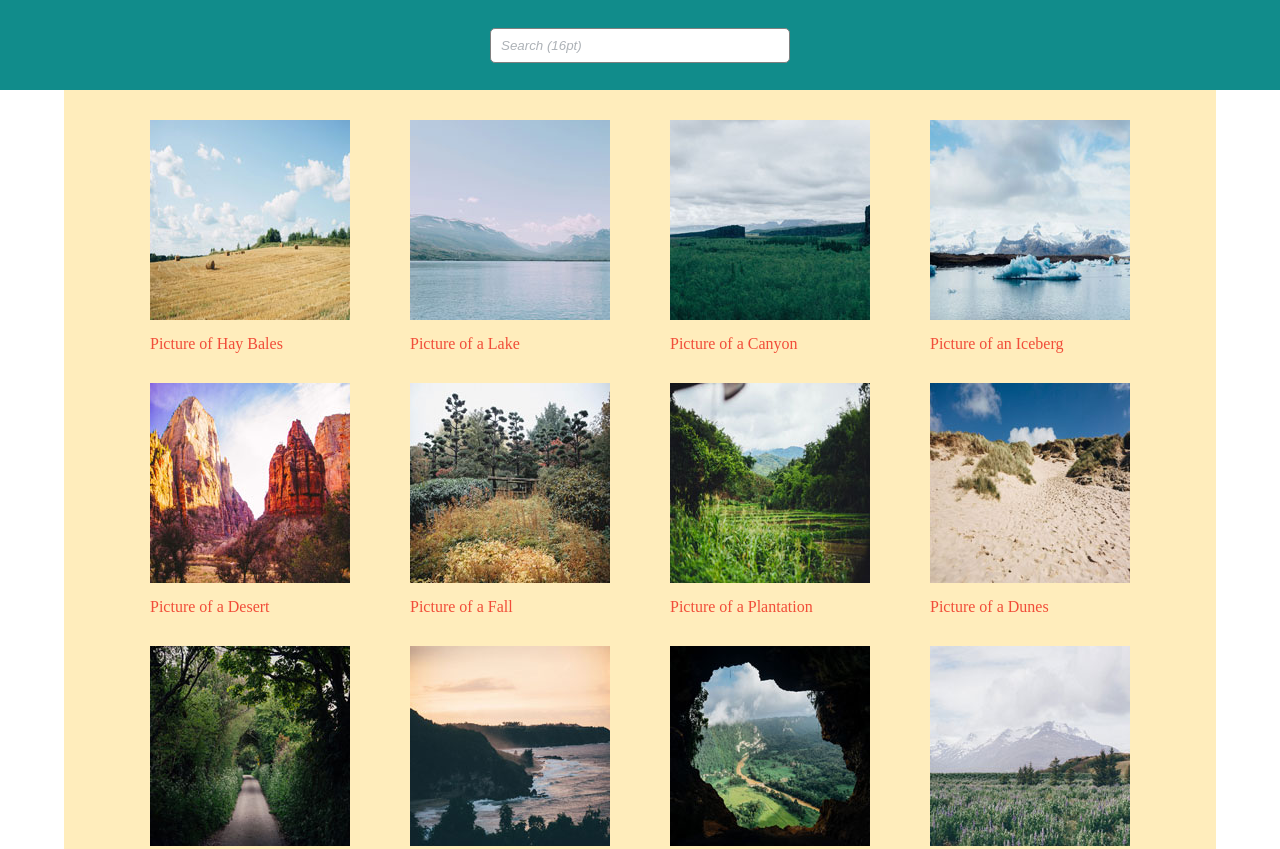
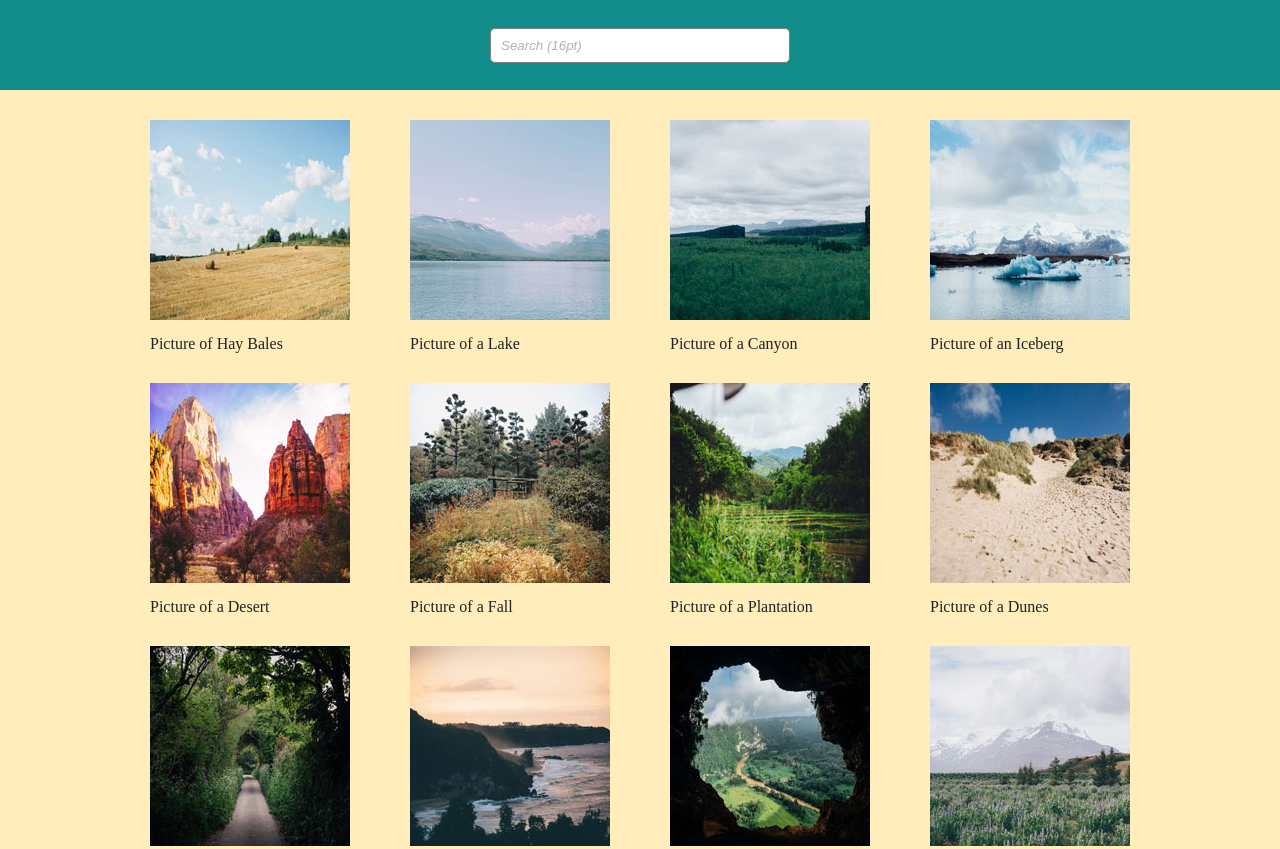
Before and after one commit to PaulRodoslavov/-4-Interactive-Photo-Gallery, a plain HTML site: page index.html in a window 1280 px wide. Shown: the top 849 px of the page. Drawn offline with Linux system fonts and the light colour scheme.

Commit message:
fixed color

```diff
--- a/css/main.css
+++ b/css/main.css
@@ -6,7 +6,7 @@
 /* Containers ------------ */
 
 .container{
-	width: 90%;
+	width: 100%;
 	margin: 0 auto;
 	display: flex;
 	flex-wrap: wrap;
@@ -44,7 +44,7 @@
 .olo {
 	display: block;
     position: absolute;
-    color: #f14d39;
+    color: #222;
     bottom: 1px;
     left: 30px;
     }
```
